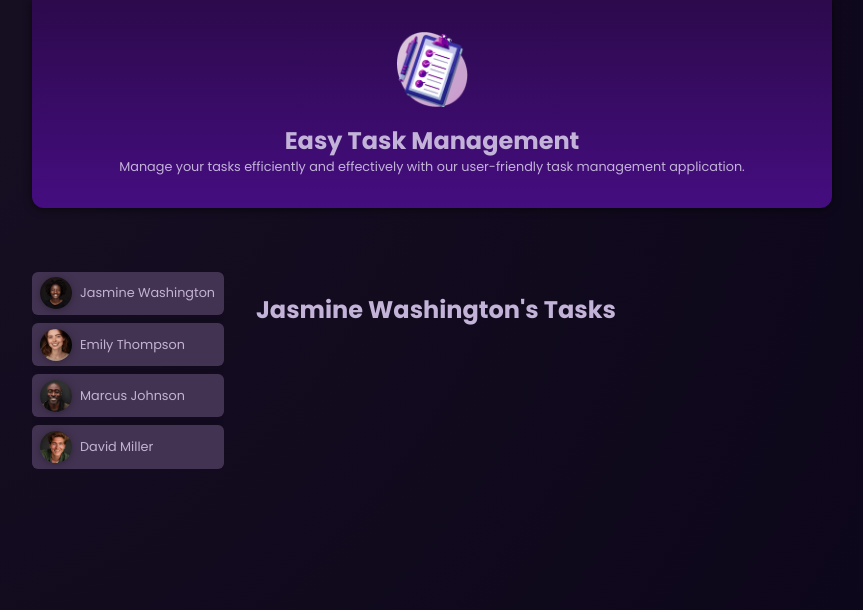
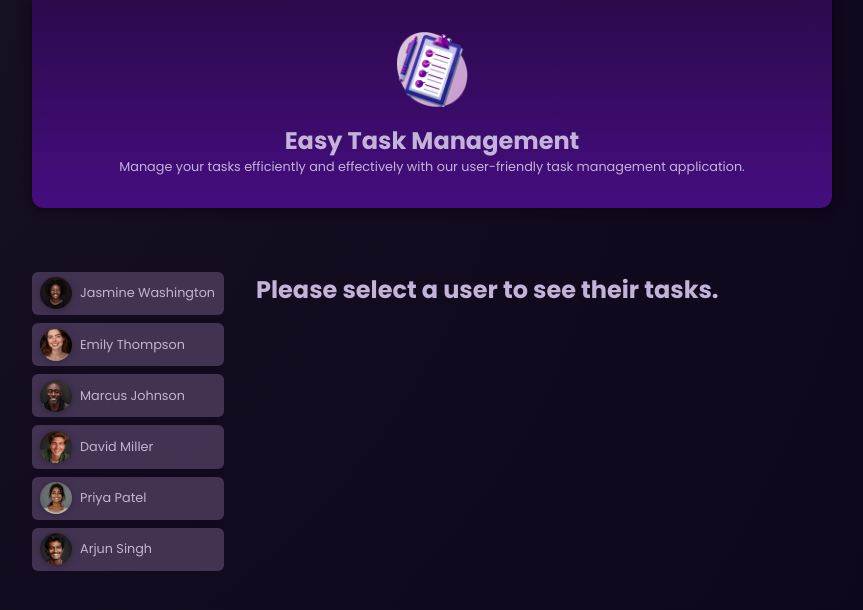
Before and after one commit to Majidmhdp/AngularTutorial, an Angular app: page / in a window 1280 px wide. Shown: the top 610 px of the page, without its empty margins (208-1071 px from the left). Built offline with nearby package versions, Linux system fonts and the light colour scheme.

Commit message:
conditions

```diff
--- a/src/app/app.html
+++ b/src/app/app.html
@@ -2,21 +2,18 @@
 
 <main>
   <ul id="users">
-    <li>
-      <app-user [user]="users[0]" (select)="onSelect($event)" />
-    </li>
-    <li>
-      <app-user [user]="users[1]" (select)="onSelect($event)" />
-    </li>
-    <li>
-      <app-user [user]="users[2]" (select)="onSelect($event)" />
-    </li>
-    <li>
-      <app-user [user]="users[3]" (select)="onSelect($event)" />
-    </li>
+    @for (item of users; track item.id) {
+      <li>
+        <app-user [user]="item" (select)="onSelect($event)" />
+      </li>
+    }
   </ul>
 
-  <app-tasks [name]="selectedUser?.name" />
+  @if (selectedUser){
+    <app-tasks [name]="selectedUser.name" />
+  } @else {
+    <p id="fallback" >Please select a user to see their tasks.</p>
+  }
 
 </main>
 
--- a/src/app/app.ts
+++ b/src/app/app.ts
@@ -13,7 +13,7 @@ import { Tasks } from "./tasks/tasks";
 })
 export class App {
   users = DUMMY_USERS;
-  selectedUserId: string = 'u1';
+  selectedUserId?: string;
 
   get selectedUser() {
     return this.users.find(user => user.id === this.selectedUserId);
```
